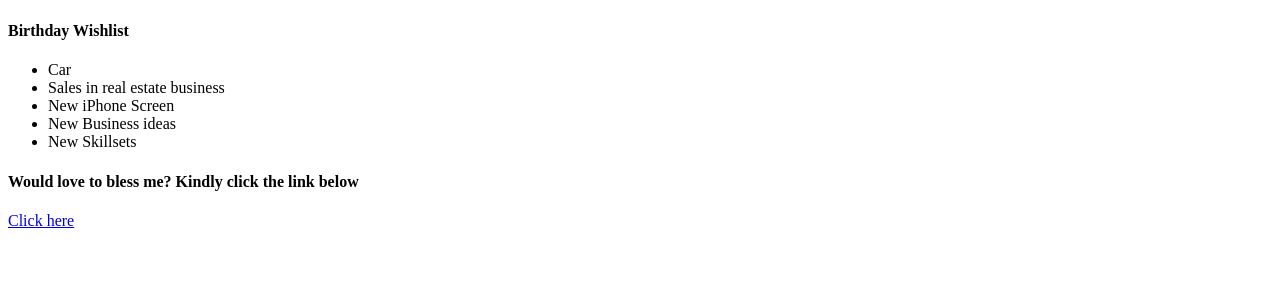
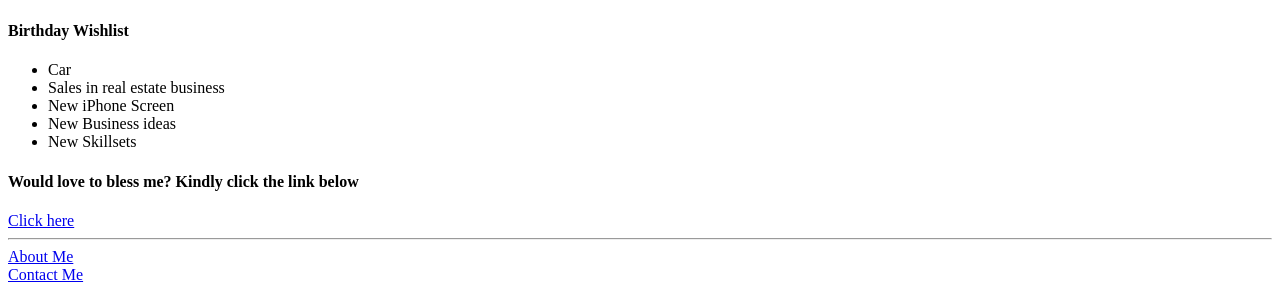
Before and after one commit to mrchi-stack/starlikecjtech-portfolio, a plain HTML site: page index.html in a window 1280 px wide. Shown: the part 709-1001 px from the top of the page. Before the commit the page ends 947 px from the top, so only its background shows below. Drawn offline with Linux system fonts and the light colour scheme.

Commit message:
index.html

```diff
--- a/index.html
+++ b/index.html
@@ -29,20 +29,10 @@
     </ul>
     <h4>Would love to bless me? Kindly click the link below</h2>
     <a href="https://www.google.com/maps/@35.7040744,139.5577317,3a,75y,289.6h,87.01t,0.72r/data=!3m6!1e1!3m4!1sgT28ssf0BB2LxZ63JNcL1w!2e0!7i13312!8i6656" target="_blank">Click here</a>
+    <hr>
+    <a href="../4.1 Webpages/public/about.html">About Me</a> <br>
+    <a href="../4.1 Webpages/public/contact.html">Contact Me</a>
 
   </body>
 
 </html>
-<!-- TODO 2: Add Your previous projects' HTML into the public folder -->
-
-<!-- TODO 3: Take screenshots of your project previews and add the images to the images folder -->
-
-<!-- TODO 4: Add titles/subtitles etc. -->
-
-<!-- TODO 5: Add a link to the project pages -->
-
-<!-- TODO 6: Add images to show the project previews
-HINT for TODO 6: You can use the height attribute set to 200 to make the image smaller:
-https://developer.mozilla.org/en-US/docs/Web/HTML/Element/img#attr-height -->
-
-<!-- TODO 7: Add the Contact Me and About Me page links -->
```
